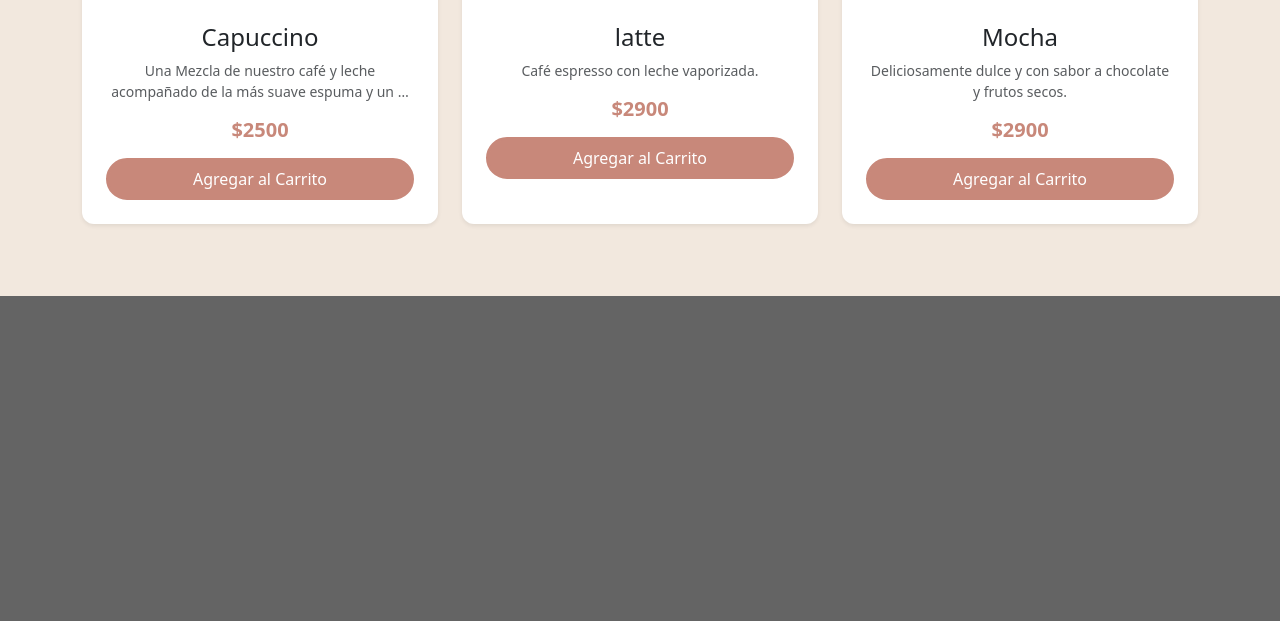
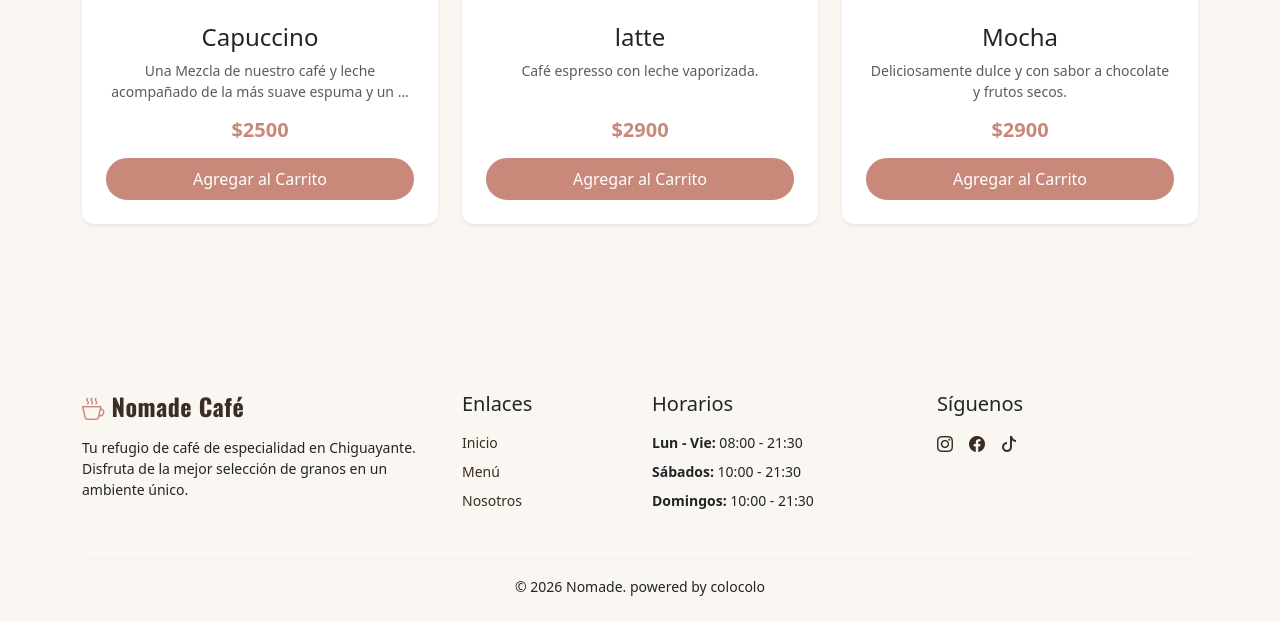
Before and after one commit to xannbtw/webdjango, a Django app: page / in a window 1280 px wide. Shown: the part 1225-1846 px from the top of the page. Before the commit the page ends 1521 px from the top, so only its background shows below. Run offline with Django 5.2, Linux system fonts and the light colour scheme; data comes from the database, SQL or seed files in the repository.

Commit message:
footer, ubicacion

```diff
--- a/catalogo/templates/catalogo/base.html
+++ b/catalogo/templates/catalogo/base.html
@@ -35,7 +35,7 @@
                         <li class="nav-item"><a class="nav-link" href="{% url 'nuestro_cafe' %}">Nuestro Café</a></li>
                         <li class="nav-item"><a class="nav-link" href="{% url 'menu' %}">Menú</a></li>
                         <li class="nav-item"><a class="nav-link" href="{% url 'nosotros' %}">Nosotros</a></li>
-                        <li class="nav-item"><a class="nav-link" href="#">Ubicación</a></li>
+                        <li class="nav-item"><a class="nav-link" href="{% url 'ubicacion' %}">Ubicación</a></li>
                     </ul>
 
                     <div class="d-flex align-items-center gap-3">
@@ -65,5 +65,58 @@
         {% block content %}
         {% endblock content %}
 
+
+        <footer class="pt-5 pb-4 mt-5">
+            <div class="container">
+                <div class="row">
+
+                    <div class="col-lg-4 col-md-6 mb-4">
+                        <h5 class="brand-text mb-3">
+                            <i class="bi bi-cup-hot brand-icon"></i> Nomade Café
+                        </h5>
+                        <p class="small">
+                            Tu refugio de café de especialidad en Chiguayante. Disfruta de la mejor selección de granos en un ambiente único.
+                        </p>
+                    </div>
+
+                    <div class="col-lg-2 col-md-6 mb-4">
+                        <h5 class="mb-3">Enlaces</h5>
+                        <ul class="list-unstyled small">
+                            <li class="mb-2"><a href="{% url 'inicio' %}" class="text-decoration-none" style="color: var(--foreground);">Inicio</a></li>
+                            <li class="mb-2"><a href="{% url 'menu' %}" class="text-decoration-none" style="color: var(--foreground);">Menú</a></li>
+                            <li class="mb-2"><a href="{% url 'nosotros' %}" class="text-decoration-none" style="color: var(--foreground);">Nosotros</a></li>
+                        </ul>
+                    </div>
+
+                    <div class="col-lg-3 col-md-6 mb-4">
+                        <h5 class="mb-3" >Horarios</h5>
+                        <ul class="list-unstyled small">
+                            <li class="mb-2"><strong>Lun - Vie:</strong> 08:00 - 21:30</li>
+                            <li class="mb-2"><strong>Sábados:</strong> 10:00 - 21:30</li>
+                            <li class="mb-2"><strong>Domingos:</strong> 10:00 - 21:30</li>
+                        </ul>
+                    </div>
+
+                    <div class="col-lg-3 col-md-6 mb-4">
+                        <h5 class="mb-3">Síguenos</h5>
+                        <div class="d-flex gap-3">
+                            <a href="#" style="color: var(--foreground);"><i class="bi bi-instagram"></i></a>
+                            <a href="#" style="color: var(--foreground);"><i class="bi bi-facebook"></i></a>
+                            <a href="#" style="color: var(--foreground);"><i class="bi bi-tiktok"></i></a>
+                        </div>
+                    </div>
+                </div>
+
+                <hr class="mt-2 mb-3" style="border-color: var(--border);">
+                <div class="row align-items-center">
+                    <div class="col-12 text-center">
+                        <p class="small mb-0">
+                            © 2026 Nomade. powered by colocolo
+                        </p>
+                    </div>
+                </div>
+            </div>
+        </footer>
+
     </body>
 </html>
--- a/catalogo/templates/catalogo/inicio.html
+++ b/catalogo/templates/catalogo/inicio.html
@@ -27,7 +27,7 @@
 </section>
 
 
-<section id="menu" class="py-5" style="background-color: var(--muted);">
+<section id="menu" class="py-5">
     <div class="container py-4">
         <div class="text-center mb-5">
             <span class="text-uppercase fw-bold letter-spacing-1" style="color: var(--muted-foreground); letter-spacing: 2px; font-size: 0.85rem;">Clásicos</span>
@@ -37,12 +37,13 @@
         <div class="row g-4">
             {% for producto in productos %}
             <div class="col-md-4">
-                <div class="card product-card h-100 shadow-sm">
+                <div class="card product-card h-100 d-flex flex-column shadow-sm">
                     <img src="{{ producto.image.url }}" class="card-img-top" alt="{{ producto.nombre }}">
 
-                    <div class="card-body p-4 text-center">
+                    <div class="card-body p-4 text-center d-flex flex-column flex-grow-1">
                         <h4 class="card-title font-playfair mb-2">{{ producto.nombre }}</h4>
                         <p class="card-text text-muted small mb-3">{{ producto.descripcion|truncatewords:15 }}</p>
+                        <div class="mt-auto">
                             <h5 class="fw-bold mb-3" style="color: var(--primary);">${{ producto.precio }}</h5>
 
                             <form action="#" method="POST">
@@ -50,6 +51,7 @@
                                 <input type="hidden" name="product_id" value="{{ producto.id }}">
                                 <button type="submit" class="btn btn-outline-dark rounded-pill w-100">Agregar al Carrito</button>
                             </form>
+                        </div>
                     </div>
                 </div>
             </div>
--- a/catalogo/urls.py
+++ b/catalogo/urls.py
@@ -7,4 +7,5 @@ urlpatterns = [
     path('menu/', views.menu_view, name='menu'),
     path('categoria/<int:categoria_id>/', views.ordernar_categorias_view, name='filtro_categoria'),
     path('nuestro-cafe/', views.cafe_views, name='nuestro_cafe'),
+    path('ubicacion/', views.ubi_views, name='ubicacion')
 ]
--- a/catalogo/views.py
+++ b/catalogo/views.py
@@ -30,3 +30,6 @@ def ordernar_categorias_view(request, categoria_id):
 
 def cafe_views(request):
     return render(request, 'catalogo/nuestro-cafe.html')
+
+def ubi_views(request):
+    return render(request, 'catalogo/ubicacion.html')
```
Also changed, not shown: catalogo/templates/catalogo/ubicacion.html (added, +14 -0 lines), categorias/cafe-helado.png (added), categorias/cafes-calientes.png (added), categorias/te-caliente.png (added), media/productos/mocha.png (added), productos/capuccino.png (added), productos/latte1.png (added), productos/mocha.png (added). Lines whose indentation alone changed are shown as unchanged.
